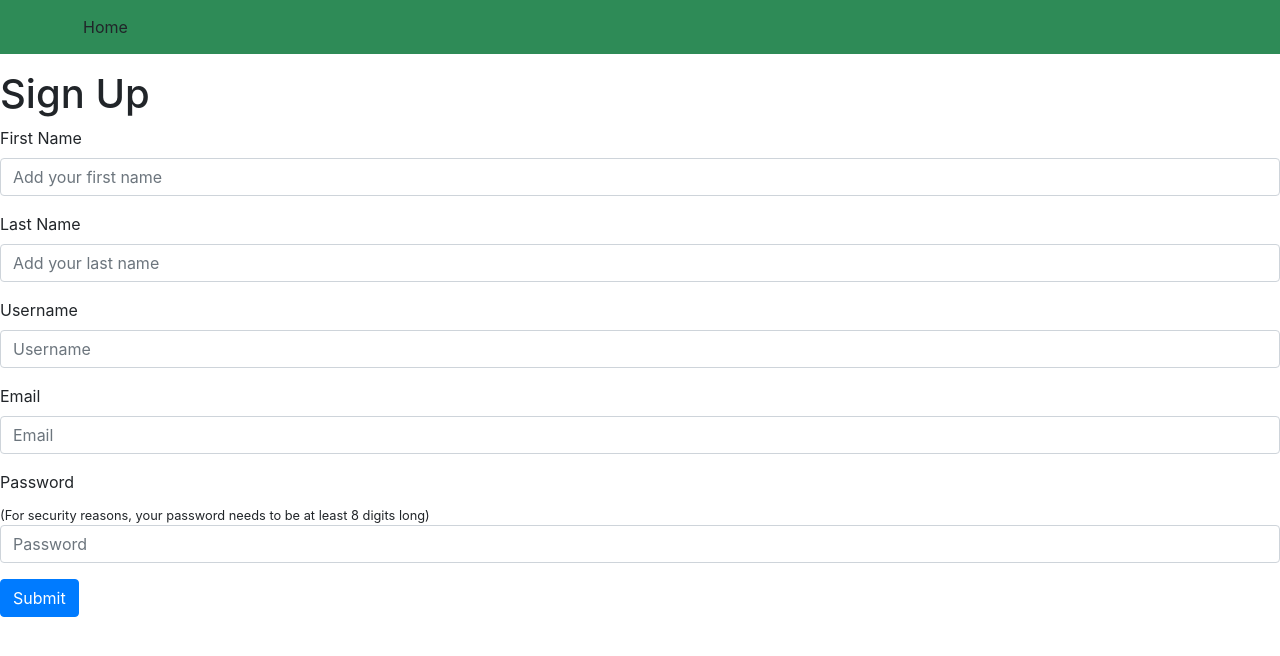
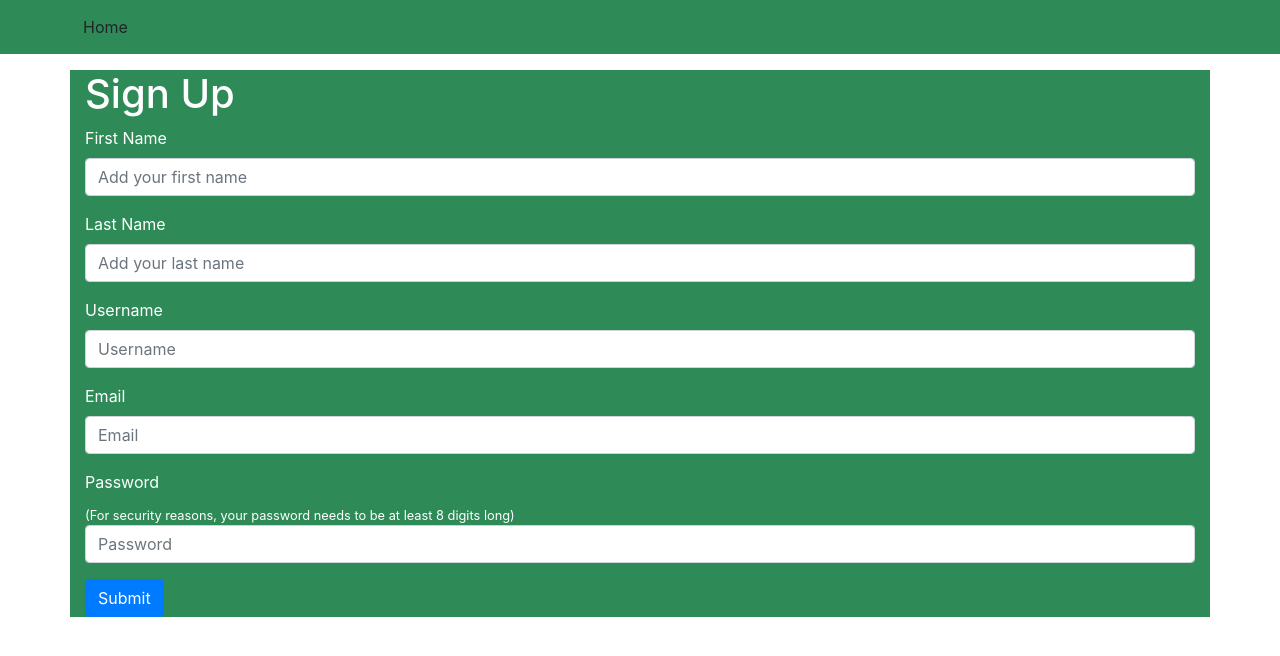
Before and after one commit to TigerSilver/Project-3-Whats-Cooking, a React (Create React App) app in the folder client/: page /signup in a window 1280 px wide. Shown: the top 656 px of the page. Built offline with nearby package versions, Linux system fonts and the light colour scheme; no server answers; the HTML template or start-up script is replaced by a standard one.

Commit message:
Add initial styling on the Sign-up View

```diff
--- a/client/src/views/SignUp.jsx
+++ b/client/src/views/SignUp.jsx
@@ -2,6 +2,7 @@ import React, { Component } from "react";
 
 import Form from "react-bootstrap/Form";
 import Button from "react-bootstrap/Button";
+import Container from "react-bootstrap/Container";
 
 import * as AuthenticationServices from "./../services/auth-service";
 
@@ -51,7 +52,7 @@ export default class SignUpView extends Component {
 
   render() {
     return (
-      <div>
+      <Container className="bg-appGreen text-white">
         <h1>Sign Up</h1>
         {/* onSubmit={this.onFormSubmit}  this goes in the next line*/}
         <Form onSubmit={this.onFormSubmit}>
@@ -108,7 +109,7 @@ export default class SignUpView extends Component {
           </Form.Group>
           <Button type="submit">Submit</Button>
         </Form>
-      </div>
+      </Container>
     );
   }
 }
```
